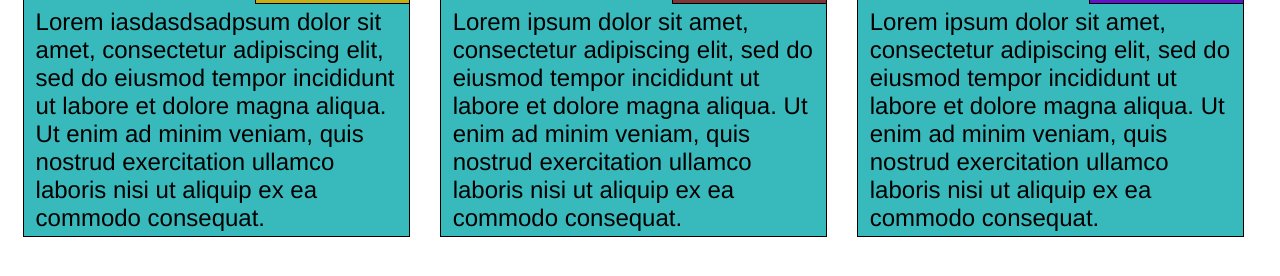
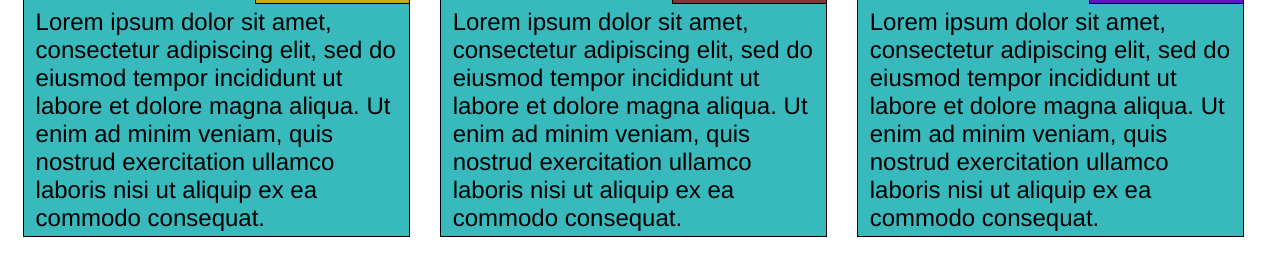
Before and after one commit to Sean-Salisbury/John-Hopkins-Web-Dev, a plain HTML site: page module2Solution/index.html in a window 1280 px wide. Shown: the part 240-516 px from the top of the page. Drawn offline with Linux system fonts and the light colour scheme.

Commit message:
Module 3 Completed

```diff
--- a/module2Solution/index.html
+++ b/module2Solution/index.html
@@ -14,7 +14,7 @@
             <div class="col-lg-4 col-md-6 col-sm-12">
                 <div class="container">
                     <div class="title" id="chickenTitleSection">Chicken</div>
-                    <div class="text"> Lorem iasdasdsadpsum dolor sit amet, consectetur adipiscing elit, sed do eiusmod tempor incididunt ut labore et dolore magna aliqua. Ut enim ad minim veniam, quis nostrud exercitation ullamco laboris nisi ut aliquip ex ea commodo consequat. </div>
+                    <div class="text"> Lorem ipsum dolor sit amet, consectetur adipiscing elit, sed do eiusmod tempor incididunt ut labore et dolore magna aliqua. Ut enim ad minim veniam, quis nostrud exercitation ullamco laboris nisi ut aliquip ex ea commodo consequat. </div>
                 </div>
             </div>
             <div class="col-lg-4 col-md-6 col-sm-12">
```
